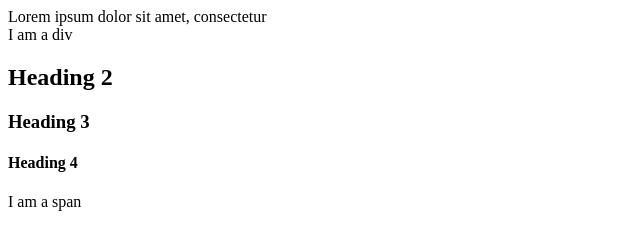
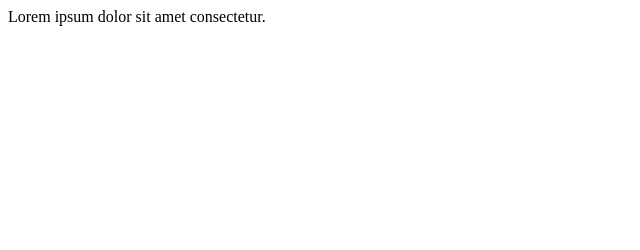
Before and after one commit to mansikumar1612/Javascript-Basics, a plain HTML site: page index.html in a window 1280 px wide. Shown: the whole page, without its empty margins (0-640 px from the left). Drawn offline with Linux system fonts and the light colour scheme.

Commit message:
node methods

```diff
--- a/app.js
+++ b/app.js
@@ -3,9 +3,28 @@
 
 //const element = document.getElementsByClassName('heading')
 
-//const element = document.getElementsByTagName('h2')
+//const element = document.getElementsByTagName('div')
 
 const element = document.querySelector('h3.heading') //perform all of these three
-console.log(element)
+//console.log(element)
 //query selector return only one element
-//for selecting all yiu havr to use queryselectorall
+//for selecting all you have to use queryselectorall
+
+//methods
+//element.innerHTML = "This is from JS"
+
+//element.style.color="blue"
+//element.style.fontsize="40px"
+//element.style="display:none"
+
+//console.log(element.classList)
+//element.classList.add('five')
+//console.log(element.classList)
+//element.classList.remove('one')
+//console.log(element.classList)
+
+//const body = document.querySelector('body')
+//console.log(body.classList.toggle('dark'))
+
+const value = element.classList.contains('three')
+console.log(value)
--- a/index.html
+++ b/index.html
@@ -8,14 +8,9 @@
     <title>Javascript Basics</title>
 </head>
 <body>
-    <div id="selector">
-        Lorem ipsum dolor sit amet, consectetur
+    <div class="one two three four">
+        Lorem ipsum dolor sit amet consectetur.
     </div>
-    <div>I am a div</div>
-    <h2 class="heading">Heading 2</h2>
-    <h3 class="heading">Heading 3</h3>
-    <h4 class="heading">Heading 4</h4>
-    <span>I am a span</span>
 
 </body>
 </html>
```
